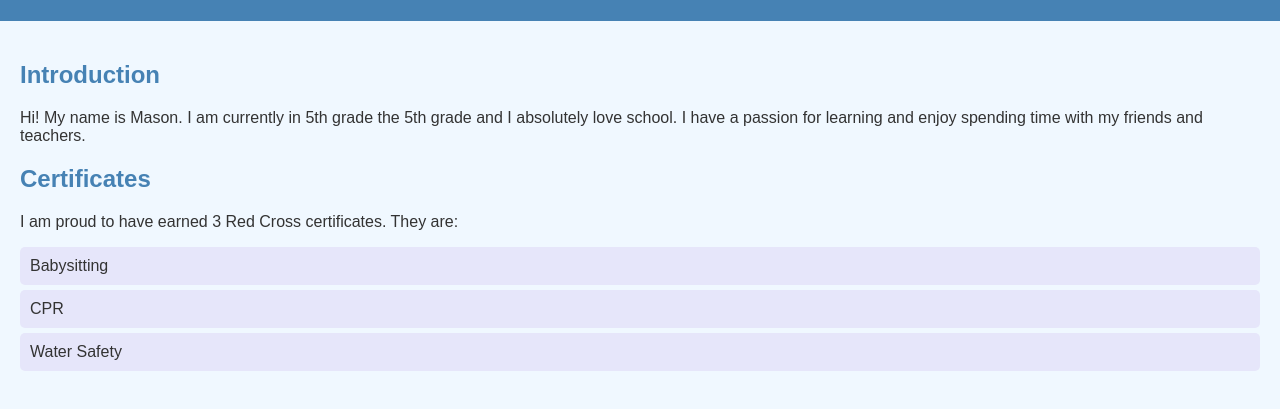
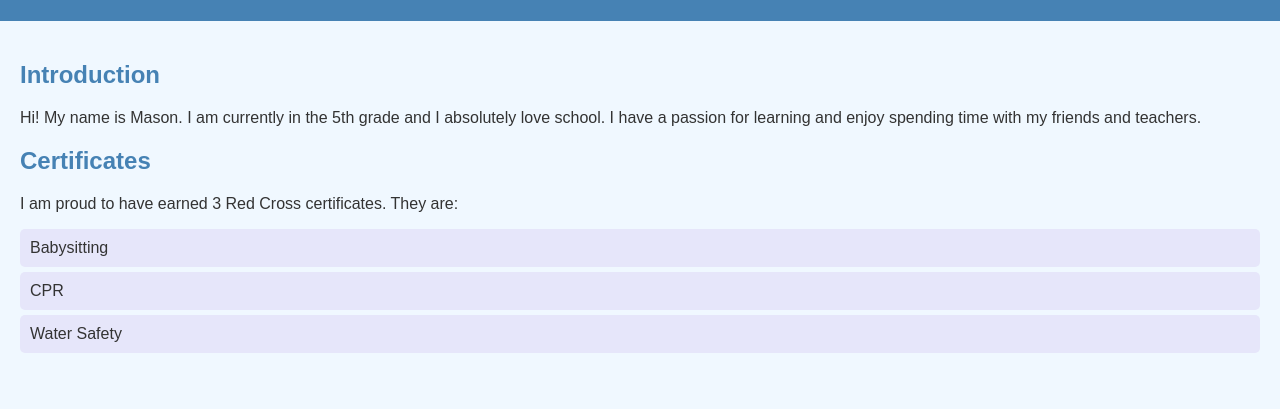
Before and after one commit to Maseyfacey/Maseyfacey.github.io, a plain HTML site: page index.html in a window 1280 px wide. Shown: the part 99-508 px from the top of the page. Drawn offline with Linux system fonts and the light colour scheme.

Commit message:
Add files via upload

```diff
--- a/index.html
+++ b/index.html
@@ -46,7 +46,7 @@
     <main>
         <section>
             <h2>Introduction</h2>
-            <p>Hi! My name is Mason. I am currently in 5th grade the 5th grade and I absolutely love school. I have a passion for learning and enjoy spending time with my friends and teachers.</p>
+            <p>Hi! My name is Mason. I am currently in the 5th grade and I absolutely love school. I have a passion for learning and enjoy spending time with my friends and teachers.</p>
         </section>
         <section>
             <h2>Certificates</h2>
```
